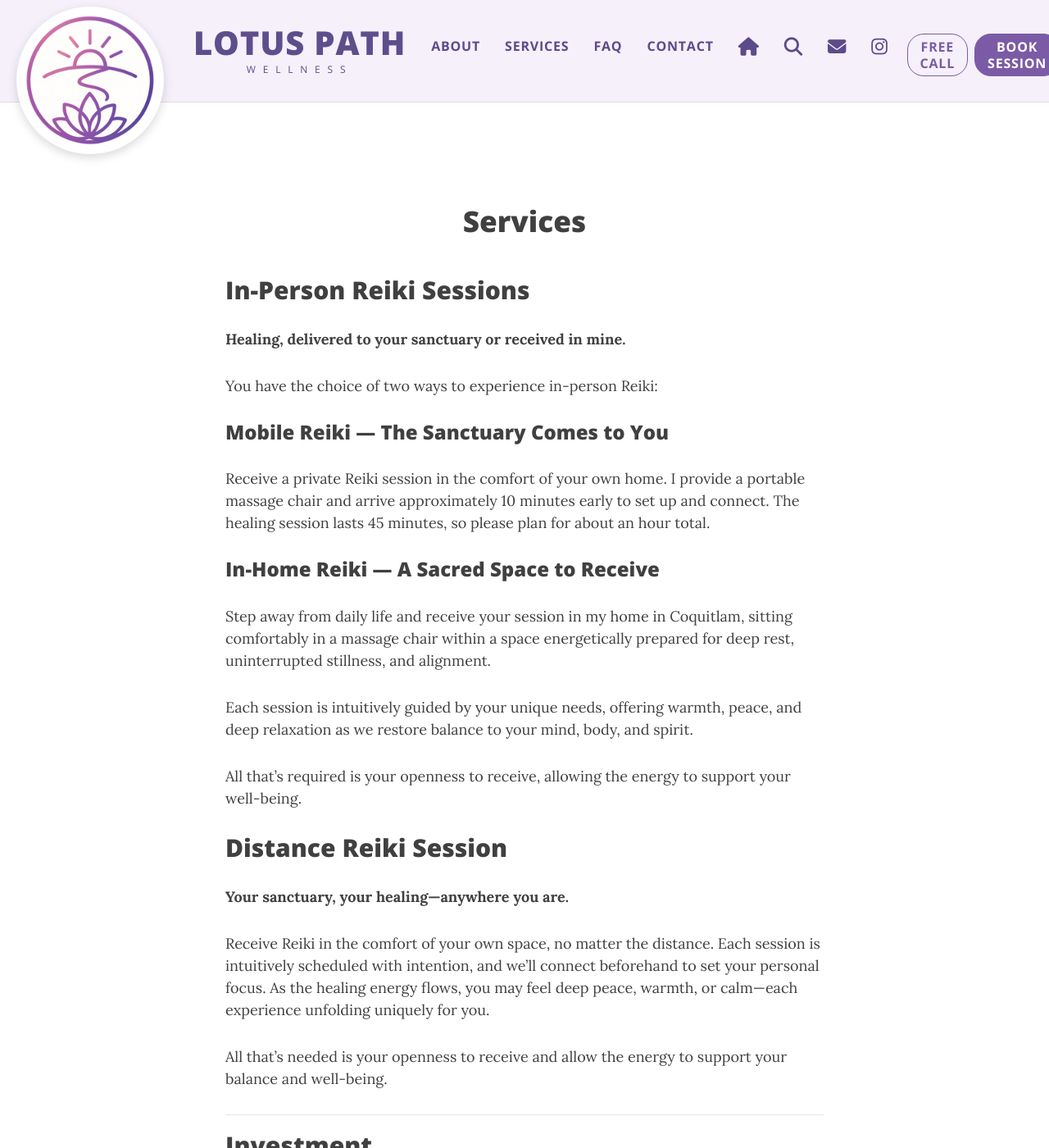
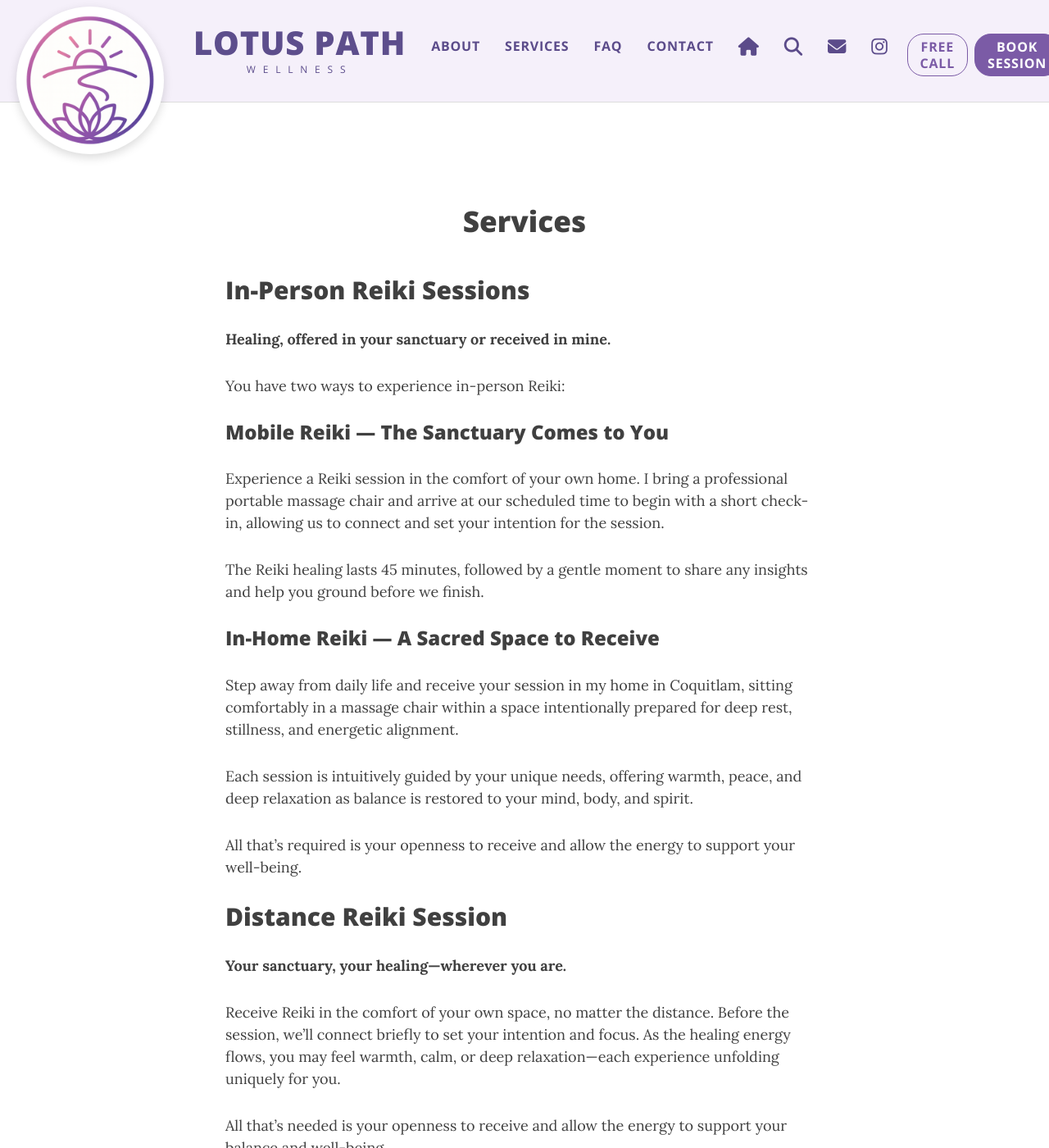
Before and after one commit to lotuspathwellness/lotuspathwellness.github.io, a Jekyll site: the page built from services.md, in a window 1280 px wide and 1400 px high. Shown: the whole window at 82% size. Built offline with Jekyll 4.4.1, drawn with Linux system fonts in a browser that asks for light colours; comment, search, counter and statistics services are not loaded; some of the changed text lies outside the part shown.

Commit message:
update services

```diff
--- a/services.md
+++ b/services.md
@@ -5,27 +5,29 @@
 
 ## In-Person Reiki Sessions
 
-**Healing, delivered to your sanctuary or received in mine.**
+**Healing, offered in your sanctuary or received in mine.**
 
-You have the choice of two ways to experience in-person Reiki:
+You have two ways to experience in-person Reiki:
 
 ### Mobile Reiki — The Sanctuary Comes to You
 
-Receive a private Reiki session in the comfort of your own home. I provide a portable massage chair and arrive approximately 10 minutes early to set up and connect. The healing session lasts 45 minutes, so please plan for about an hour total.
+Experience a Reiki session in the comfort of your own home. I bring a professional portable massage chair and arrive at our scheduled time to begin with a short check-in, allowing us to connect and set your intention for the session.
+
+The Reiki healing lasts 45 minutes, followed by a gentle moment to share any insights and help you ground before we finish.
 
 ### In-Home Reiki — A Sacred Space to Receive
 
-Step away from daily life and receive your session in my home in Coquitlam, sitting comfortably in a massage chair within a space energetically prepared for deep rest, uninterrupted stillness, and alignment.
+Step away from daily life and receive your session in my home in Coquitlam, sitting comfortably in a massage chair within a space intentionally prepared for deep rest, stillness, and energetic alignment.
 
-Each session is intuitively guided by your unique needs, offering warmth, peace, and deep relaxation as we restore balance to your mind, body, and spirit.
+Each session is intuitively guided by your unique needs, offering warmth, peace, and deep relaxation as balance is restored to your mind, body, and spirit.
 
-All that's required is your openness to receive, allowing the energy to support your well-being.
+All that's required is your openness to receive and allow the energy to support your well-being.
 
 ## Distance Reiki Session
 
-**Your sanctuary, your healing—anywhere you are.**
+**Your sanctuary, your healing—wherever you are.**
 
-Receive Reiki in the comfort of your own space, no matter the distance. Each session is intuitively scheduled with intention, and we'll connect beforehand to set your personal focus. As the healing energy flows, you may feel deep peace, warmth, or calm—each experience unfolding uniquely for you.
+Receive Reiki in the comfort of your own space, no matter the distance. Before the session, we'll connect briefly to set your intention and focus. As the healing energy flows, you may feel warmth, calm, or deep relaxation—each experience unfolding uniquely for you.
 
 All that's needed is your openness to receive and allow the energy to support your balance and well-being.
 
@@ -33,33 +35,16 @@
 
 ## Investment
 
-### Single Reiki Session
+### 45-Minute Reiki Session | $77
 
-**45 minutes — $77**
-
-A dedicated space for deep relaxation, energetic balance, and immediate restoration.
-
-### Three-Session Healing Journey
-
-**Three 45-minute sessions — $210** ($70 per session)
-
-Designed for those ready to experience meaningful shifts, this journey allows your nervous system and energy field the consistency needed for deeper integration and lasting alignment.
-
-### Begin Your Journey
-
-Most clients choose the three-session journey for the depth and continuity it provides.
-
-To reserve your journey, you may begin at the preferred rate of $70 per session starting with your first booking, or complete the full $210 investment at your initial session.
-
-Your first appointment will be reserved now, and we will thoughtfully schedule the remaining two sessions in alignment with your healing rhythm as intuitively guided.
-
-Whichever path you choose, you will receive the same devoted presence, intention, and care.
+A dedicated space for deep relaxation, energetic balance, and renewal. Each session supports your nervous system in slowing down, allowing your body and energy to gently reset and create space for clarity, calm, and natural healing.
 
 ---
 
 ## Book a Free Introductory Call
 
-New to Reiki? Let's connect! This short, gentle call is your chance to set intentions, ask questions, and explore how Reiki can support your mind, body, and spirit.
+New to Reiki? Let's connect.
+This short, gentle call is a space to ask questions, set intentions, and explore how Reiki may support your mind, body, and spirit.
 
 <a href="https://calendly.com/armitakhosravi/introductory-call-first-time-clients" class="btn" style="border: 2px solid #7B5BA6; color: #7B5BA6; border-radius: 20px;"><i class="fa fa-phone"></i> Free Call</a>
 
@@ -67,6 +52,6 @@
 
 ## Book a Session
 
-Step into a sacred space of calm and healing. Whether we connect in your home or through a remote session, this is an invitation to quiet the mind and nourish your spirit. Allow the universal life force to restore your soul's natural state of balance and harmony.
+Step into a sacred space of calm and healing. Whether we connect in your home, in my home, or through a remote session, this is an invitation to quiet your mind and nourish your spirit. Allow the universal life force energy to restore your soul's natural balance and harmony.
 
 <a href="https://calendly.com/lotuspathw/reiki-session" class="btn btn-primary" style="background-color: #7B5BA6; border-color: #7B5BA6; border-radius: 20px;"><i class="fa fa-calendar"></i> Book Session</a>
```
